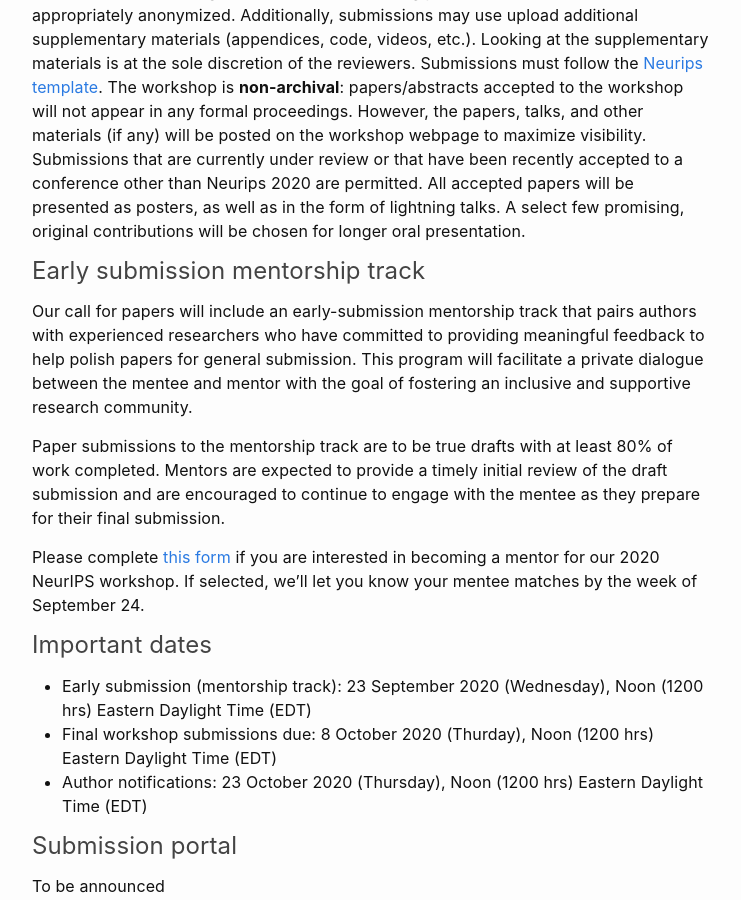
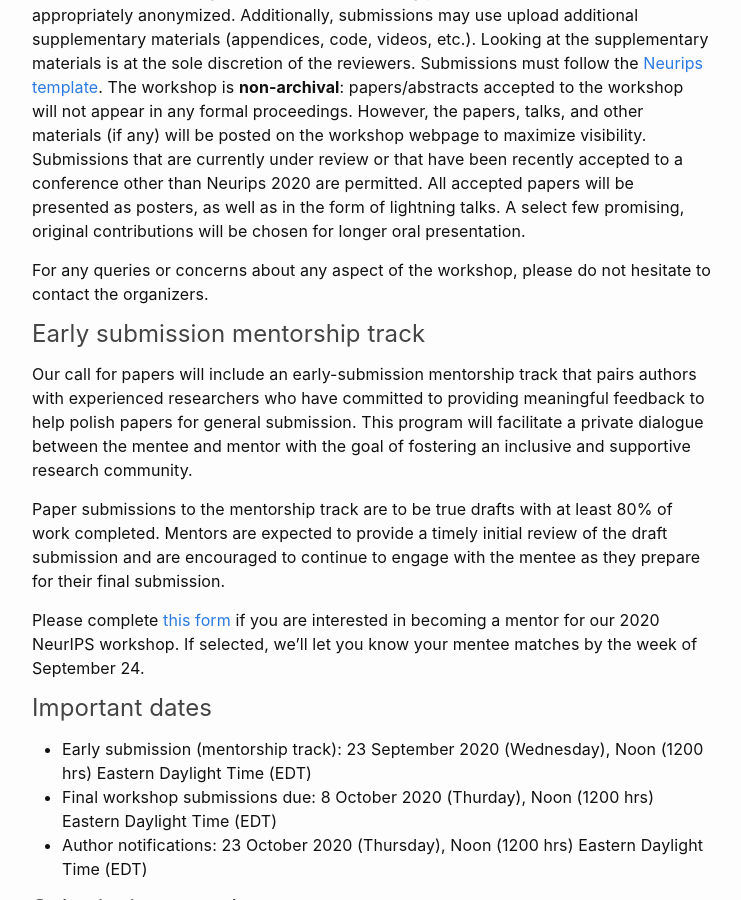
Before and after one commit to montrealrobotics/diffcvgp, a Jekyll site: the page built from index.md, in a window 1280 px wide and 900 px high, scrolled down 3176 px. Shown: the whole window, without its empty margins (268-1009 px from the left). Built offline with Jekyll 4.4.1, drawn with Linux system fonts in a browser that asks for light colours.

Commit message:
Add contact note
Signed-off-by: Krishna Murthy <krrish94@gmail.com>

```diff
--- a/index.md
+++ b/index.md
@@ -154,6 +154,8 @@ The primary focus areas of this workshop are the following:
 #### Submission instructions
 
 We invite **short papers** of upto **4 pages** (excluding references) in the areas listed above. Submissions will undergo a double-blind reviewing process and thus need to be appropriately anonymized. Additionally, submissions may use upload additional supplementary materials (appendices, code, videos, etc.). Looking at the supplementary materials is at the sole discretion of the reviewers. Submissions must follow the [Neurips template](https://neurips.cc/Conferences/2020/PaperInformation/StyleFiles). The workshop is **non-archival**: papers/abstracts accepted to the workshop will not appear in any formal proceedings. However, the papers, talks, and other materials (if any) will be posted on the workshop webpage to maximize visibility. Submissions that are currently under review or that have been recently accepted to a conference other than Neurips 2020 are permitted. All accepted papers will be presented as posters, as well as in the form of lightning talks. A select few promising, original contributions will be chosen for longer oral presentation.
+
+For any queries or concerns about any aspect of the workshop, please do not hesitate to contact the organizers.
 
 
 #### Early submission mentorship track
```
